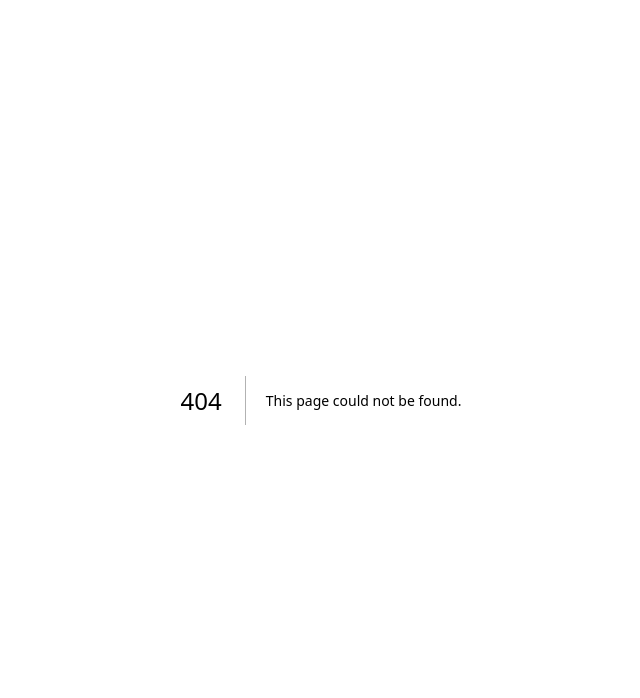
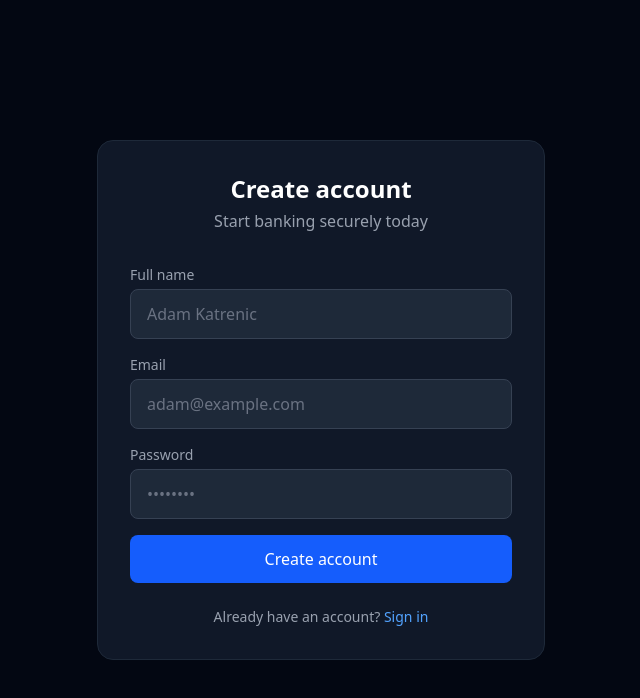
Before and after one commit to AdamKatrenic/banking-frontend, a Next.js app: page /register in a window 1280 px wide. Before the commit this address had no page. Shown: the top 698 px of the page, without its empty margins (319-959 px from the left). Built offline with nearby package versions, Linux system fonts and the light colour scheme; no server answers.

Commit message:
feat: login and register page

```diff
--- /dev/null
+++ b/app/lib/api.ts
@@ -0,0 +1,33 @@
+import axios from "axios";
+
+const API_URL = process.env.NEXT_PUBLIC_API_URL || "http://localhost:8080";
+
+const api = axios.create({
+  baseURL: API_URL,
+  headers: {
+    "Content-Type": "application/json",
+  },
+});
+
+// Automaticky pridaj JWT token ku každému requestu ak je prítomný v localStorage
+api.interceptors.request.use((config) => {
+  const token = localStorage.getItem("token");
+  if (token) {
+    config.headers.Authorization = `Bearer ${token}`;
+  }
+  return config;
+});
+
+// Ak token expiroval → presmeruj na login stránku a odstraň token z localStorage
+api.interceptors.response.use(
+  (response) => response,
+  (error) => {
+    if (error.response?.status === 403) {
+      localStorage.removeItem("token");
+      window.location.href = "/login";
+    }
+    return Promise.reject(error);
+  }
+);
+
+export default api;
--- /dev/null
+++ b/app/login/page.tsx
@@ -0,0 +1,108 @@
+"use client";
+
+import { useState } from "react";
+import { useForm } from "react-hook-form";
+import { zodResolver } from "@hookform/resolvers/zod";
+import { z } from "zod";
+import { useRouter } from "next/navigation";
+import Link from "next/link";
+import api from "../lib/api";
+
+const loginSchema = z.object({
+  email: z.string().email("Invalid email address"),
+  password: z.string().min(6, "Password must be at least 6 characters"),
+});
+
+type LoginForm = z.infer<typeof loginSchema>;
+
+export default function LoginPage() {
+  const router = useRouter();
+  const [error, setError] = useState("");
+  const [loading, setLoading] = useState(false);
+
+  const {
+    register,
+    handleSubmit,
+    formState: { errors },
+  } = useForm<LoginForm>({
+    resolver: zodResolver(loginSchema),
+  });
+
+  const onSubmit = async (data: LoginForm) => {
+    setLoading(true);
+    setError("");
+    try {
+      const response = await api.post("/api/auth/login", data);
+      localStorage.setItem("token", response.data.token);
+      router.push("/dashboard");
+    } catch {
+      setError("Invalid email or password");
+    } finally {
+      setLoading(false);
+    }
+  };
+
+  return (
+    <main className="min-h-screen flex items-center justify-center bg-gray-950">
+      <div className="w-full max-w-md p-8 bg-gray-900 rounded-2xl border border-gray-800">
+        <div className="mb-8 text-center">
+          <h1 className="text-2xl font-bold text-white">Welcome back</h1>
+          <p className="text-gray-400 mt-1">Sign in to your account</p>
+        </div>
+
+        <form onSubmit={handleSubmit(onSubmit)} className="space-y-4">
+          <div>
+            <label className="block text-sm text-gray-400 mb-1">Email</label>
+            <input
+              {...register("email")}
+              type="email"
+              placeholder="adam@example.com"
+              className="w-full px-4 py-3 bg-gray-800 border border-gray-700 rounded-lg text-white placeholder-gray-500 focus:outline-none focus:border-blue-500"
+            />
+            {errors.email && (
+              <p className="text-red-400 text-sm mt-1">
+                {errors.email.message}
+              </p>
+            )}
+          </div>
+
+          <div>
+            <label className="block text-sm text-gray-400 mb-1">Password</label>
+            <input
+              {...register("password")}
+              type="password"
+              placeholder="••••••••"
+              className="w-full px-4 py-3 bg-gray-800 border border-gray-700 rounded-lg text-white placeholder-gray-500 focus:outline-none focus:border-blue-500"
+            />
+            {errors.password && (
+              <p className="text-red-400 text-sm mt-1">
+                {errors.password.message}
+              </p>
+            )}
+          </div>
+
+          {error && (
+            <div className="p-3 bg-red-900/30 border border-red-800 rounded-lg">
+              <p className="text-red-400 text-sm">{error}</p>
+            </div>
+          )}
+
+          <button
+            type="submit"
+            disabled={loading}
+            className="w-full py-3 bg-blue-600 hover:bg-blue-700 disabled:opacity-50 text-white font-medium rounded-lg transition-colors"
+          >
+            {loading ? "Signing in..." : "Sign in"}
+          </button>
+        </form>
+
+        <p className="text-center text-gray-400 text-sm mt-6">
+          Don&apos;t have an account?{" "}
+          <Link href="/register" className="text-blue-400 hover:text-blue-300">
+            Register
+          </Link>
+        </p>
+      </div>
+    </main>
+  );
+}
--- /dev/null
+++ b/app/register/page.tsx
@@ -0,0 +1,115 @@
+"use client";
+
+import { useState } from "react";
+import { useForm } from "react-hook-form";
+import { zodResolver } from "@hookform/resolvers/zod";
+import { z } from "zod";
+import { useRouter } from "next/navigation";
+import Link from "next/link";
+import api from "../lib/api";
+
+const registerSchema = z.object({
+  fullName: z.string().min(2, "Full name must be at least 2 characters"),
+  email: z.string().email("Invalid email address"),
+  password: z.string().min(6, "Password must be at least 6 characters"),
+});
+
+type RegisterForm = z.infer<typeof registerSchema>;
+
+export default function RegisterPage() {
+  const router = useRouter();
+  const [error, setError] = useState("");
+  const [loading, setLoading] = useState(false);
+
+  const { register, handleSubmit, formState: { errors } } = useForm<RegisterForm>({
+    resolver: zodResolver(registerSchema),
+  });
+
+  const onSubmit = async (data: RegisterForm) => {
+    setLoading(true);
+    setError("");
+    try {
+      const response = await api.post("/api/auth/register", data);
+      localStorage.setItem("token", response.data.token);
+      router.push("/dashboard");
+    } catch {
+      setError("Email already exists or registration failed");
+    } finally {
+      setLoading(false);
+    }
+  };
+
+  return (
+    <main className="min-h-screen flex items-center justify-center bg-gray-950">
+      <div className="w-full max-w-md p-8 bg-gray-900 rounded-2xl border border-gray-800">
+
+        <div className="mb-8 text-center">
+          <h1 className="text-2xl font-bold text-white">Create account</h1>
+          <p className="text-gray-400 mt-1">Start banking securely today</p>
+        </div>
+
+        <form onSubmit={handleSubmit(onSubmit)} className="space-y-4">
+          <div>
+            <label className="block text-sm text-gray-400 mb-1">Full name</label>
+            <input
+              {...register("fullName")}
+              type="text"
+              placeholder="Adam Katrenic"
+              className="w-full px-4 py-3 bg-gray-800 border border-gray-700 rounded-lg text-white placeholder-gray-500 focus:outline-none focus:border-blue-500"
+            />
+            {errors.fullName && (
+              <p className="text-red-400 text-sm mt-1">{errors.fullName.message}</p>
+            )}
+          </div>
+
+          <div>
+            <label className="block text-sm text-gray-400 mb-1">Email</label>
+            <input
+              {...register("email")}
+              type="email"
+              placeholder="adam@example.com"
+              className="w-full px-4 py-3 bg-gray-800 border border-gray-700 rounded-lg text-white placeholder-gray-500 focus:outline-none focus:border-blue-500"
+            />
+            {errors.email && (
+              <p className="text-red-400 text-sm mt-1">{errors.email.message}</p>
+            )}
+          </div>
+
+          <div>
+            <label className="block text-sm text-gray-400 mb-1">Password</label>
+            <input
+              {...register("password")}
+              type="password"
+              placeholder="••••••••"
+              className="w-full px-4 py-3 bg-gray-800 border border-gray-700 rounded-lg text-white placeholder-gray-500 focus:outline-none focus:border-blue-500"
+            />
+            {errors.password && (
+              <p className="text-red-400 text-sm mt-1">{errors.password.message}</p>
+            )}
+          </div>
+
+          {error && (
+            <div className="p-3 bg-red-900/30 border border-red-800 rounded-lg">
+              <p className="text-red-400 text-sm">{error}</p>
+            </div>
+          )}
+
+          <button
+            type="submit"
+            disabled={loading}
+            className="w-full py-3 bg-blue-600 hover:bg-blue-700 disabled:opacity-50 text-white font-medium rounded-lg transition-colors"
+          >
+            {loading ? "Creating account..." : "Create account"}
+          </button>
+        </form>
+
+        <p className="text-center text-gray-400 text-sm mt-6">
+          Already have an account?{" "}
+          <Link href="/login" className="text-blue-400 hover:text-blue-300">
+            Sign in
+          </Link>
+        </p>
+      </div>
+    </main>
+  );
+}
```
Also changed, not shown: package.json (+6 -1 lines), 1 other file (tests, documents, lock files or other folders).
